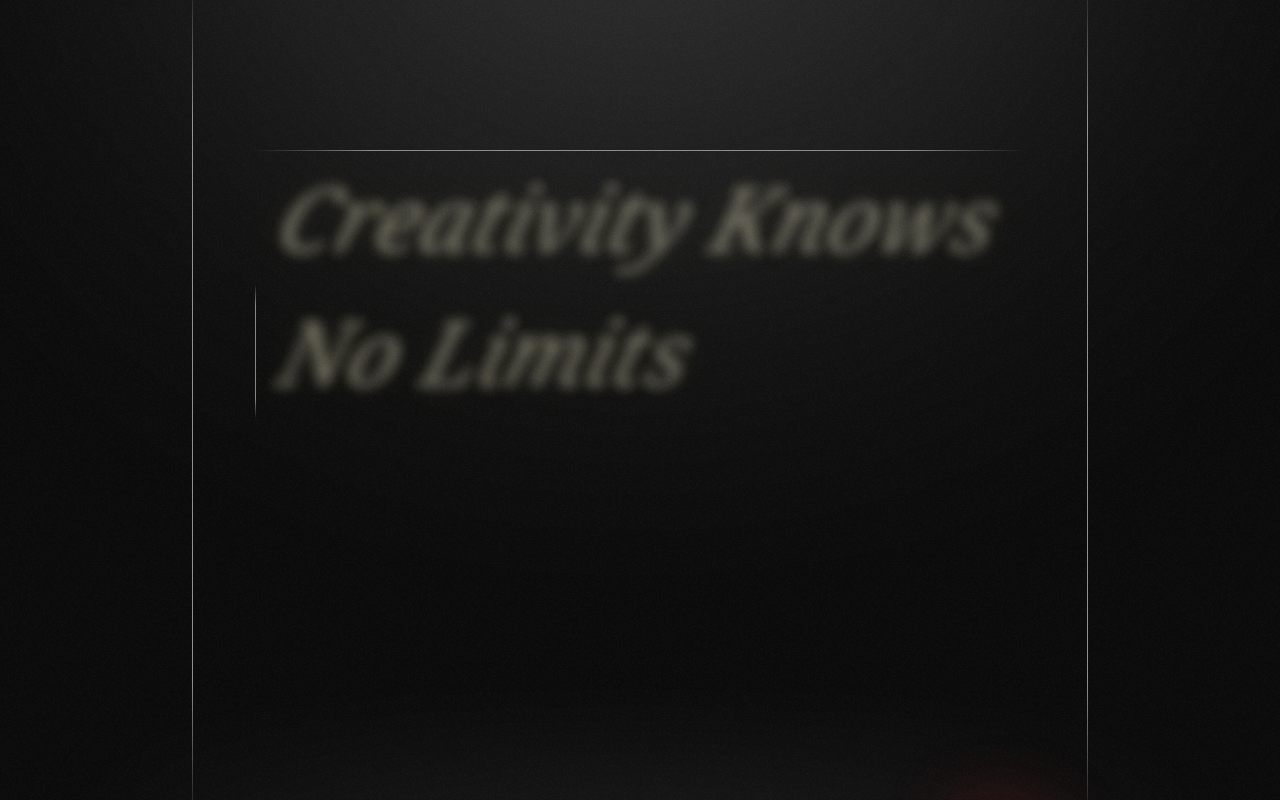
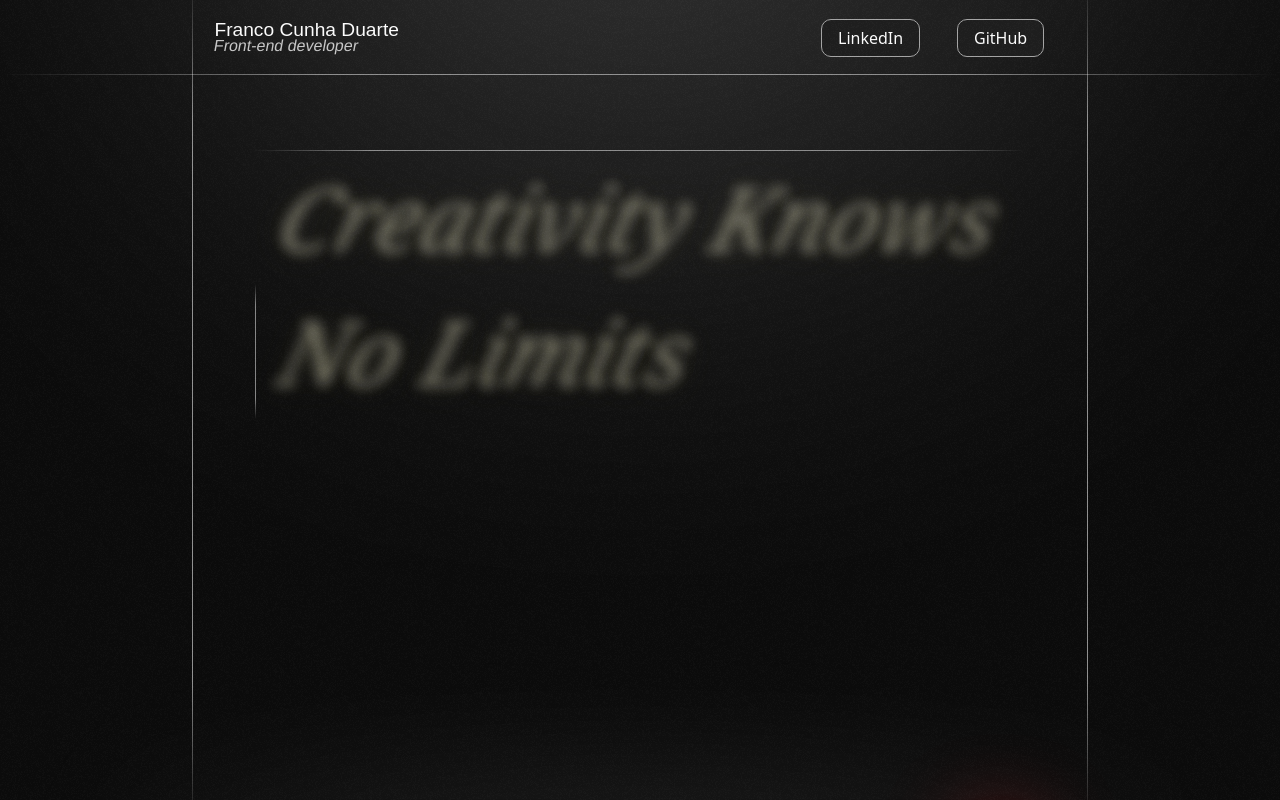
Before and after one commit to FranCunhaDuarte/NewPortfolio, a React (Vite) app: page / in a window 1280 px wide. Shown: the top 800 px of the page. Built offline with nearby package versions, Linux system fonts and the light colour scheme; a web font is replaced by a local one.

Commit message:
Header done

```diff
--- /dev/null
+++ b/src/assets/svg/ArrowCorner.jsx
@@ -0,0 +1,11 @@
+import React from 'react'
+
+const ArrowCorner = ({className}) => {
+  return (
+    <>
+        <svg className={className} xmlns="http://www.w3.org/2000/svg" width="10" viewBox="0 0 8 9" fill="none"><path fillRule="evenodd" clipRule="evenodd" d="M2.22222 1.48145C1.97676 1.48145 1.77778 1.28757 1.77778 1.04841C1.77778 0.809241 1.97676 0.615356 2.22222 0.615356H7.55556C7.80101 0.615356 8 0.809241 8 1.04841V6.24499C8 6.48415 7.80101 6.67804 7.55556 6.67804C7.31011 6.67804 7.11111 6.48415 7.11111 6.24499V2.09388L0.758713 8.28338C0.585149 8.4525 0.303738 8.4525 0.130173 8.28338C-0.0433911 8.11426 -0.0433911 7.84011 0.130173 7.67099L6.48255 1.48145H2.22222Z" fill="white"/></svg>
+    </>
+  )
+}
+
+export default ArrowCorner
--- a/src/components/Footer.jsx
+++ b/src/components/Footer.jsx
@@ -89,7 +89,7 @@ const Footer = () => {
                             <h3 className='text-2xl font-black'>SOCIAL MEDIA</h3>
                             <ul className='flex flex-col items-start gap-1.5'>
                                 <ArrowText href='https://www.linkedin.com/in/francocunhaduarte/' label='LinkedIn' />
-                                <ArrowText href='https://github.com/FranCunhaDuarte/' label='Github' />
+                                <ArrowText href='https://github.com/FranCunhaDuarte/' label='GitHub' />
                             </ul>
                         </div>
                     </div>
--- a/src/components/Header.jsx
+++ b/src/components/Header.jsx
@@ -1,10 +1,56 @@
-import React from 'react'
+import React, { useEffect, useState } from 'react'
+import ArrowCorner from '../assets/svg/ArrowCorner'
 
 const Header = () => {
+
+  const [atTop,setAtTop] = useState(false)
+  const [show,setShow] = useState(true)
+  const [lastScroll,setLastScroll] = useState(0)
+
+  useEffect(()=>{
+
+    const handleScroll = () =>{
+      const currentScroll = window.scrollY
+
+      if (currentScroll <= 10){
+        setAtTop(true)
+      } else{
+        setAtTop(false)
+
+        if(currentScroll > lastScroll){
+          setShow(false)
+        } else{
+          setShow(true)
+        }
+      }
+
+      setLastScroll(currentScroll)
+    }
+
+    window.addEventListener('scroll',handleScroll)
+    return () => window.removeEventListener("scroll", handleScroll);
+
+  },[lastScroll])
+
   return (
     <>
-        <header>
-
+        <header className='w-full h-[75px] fixed top-0 left-0 z-30 transition-all duration-[.6s]' style={{top: show ? '0px' : '-75px'}}>
+            <div className='grid-layout h-full z-40 relative'>
+              <div></div>
+              <div className='w-[95%] flex items-center justify-between mx-auto'>
+                <div className='flex flex-col items-start font-sfpro'>
+                  <span className='text-white text-[1.2rem] leading-4'>Franco Cunha Duarte</span>
+                  <span className='text-[#c9c9c9] font-normal skew-x-[-10deg] leading-4'>Front-end developer</span>
+                </div>
+                <div className='flex flex-row justify-between'>
+                  <div className='w-[130px]'><a className='bg-[#1F1F1F] mx-auto w-min px-4 py-1.5 rounded-[10px] border-[#a7a7a7] border text-white overflow-hidden flex items-center group relative' href="https://www.linkedin.com/in/francocunhaduarte/" target='blank'><span className='group-hover:pr-2 duration-300'>LinkedIn</span><ArrowCorner className=' max-w-0 overflow-hidden opacity-0 transition-all duration-300 group-hover:max-w-[10px] group-hover:opacity-100' /></a></div>
+                  <div className='w-[130px]'><a className='bg-[#1F1F1F] mx-auto w-min px-4 py-1.5 rounded-[10px] border-[#a7a7a7] border text-white overflow-hidden flex items-center group relative' href="https://github.com/FranCunhaDuarte/" target='blank'><span className='group-hover:pr-2 duration-300'>GitHub</span><ArrowCorner className=' max-w-0 opacity-0 overflow-hidden transition-all duration-300 group-hover:max-w-[10px] group-hover:opacity-100' /></a></div>
+                </div>
+              </div>
+              <div></div>
+            </div>
+            <div className='absolute bottom-0 left-0 h-[1px] w-full z-40' style={{backgroundImage: 'linear-gradient(90deg,rgba(255, 255, 255, 0) 0%, rgba(255, 255, 255, 0.5) 25%, rgba(255, 255, 255, 0.5) 75%, rgba(255, 255, 255, 0) 100%)'}}></div>
+            <div className='absolute w-full h-full bg-[#00000000] backdrop-blur-2xl top-0 left-0 z-[35] transition-opacity duration-[.6s] ' style={{opacity: atTop ? '0' : '1' }}></div>
         </header>
     </>
   )
--- a/src/components/Main.jsx
+++ b/src/components/Main.jsx
@@ -5,7 +5,7 @@ import Project from './Project'
 const Main = () => {
   return (
     <>
-        <main className='grid-layout bg-primary overflow-hidden border-b border-white-50 z-[20] relative'>
+        <main className='grid-layout bg-primary overflow-hidden border-b border-white-50 z-20 relative'>
             <div className='absolute w-[70vw] h-[100vh] max-w-[1000px] max-h-[1000px] pointer-events-none top-0 left-1/2 -translate-x-1/2 translate-y-[calc(-50%-200px)] z-50 [background:radial-gradient(circle,rgba(255,255,255,.2)_50%,rgba(255,255,255,0)_100%)] rounded-full blur-[200px]'></div>
             <div></div>
             <div className='relative bg-white-50'>
--- a/src/index.css
+++ b/src/index.css
@@ -109,6 +109,13 @@ html {
 
 @font-face {
   font-family: 'SFPro';
+  src: url('/src/assets/fonts/SFPro/SF-Pro-Text-Medium.otf') format('opentype');
+  font-weight: 500;
+  font-style: normal;
+}
+
+@font-face {
+  font-family: 'SFPro';
   src: url('/src/assets/fonts/SFPro/SF-Pro-Text-Semibold.otf') format('opentype');
   font-weight: 600;
   font-style: normal;
```
